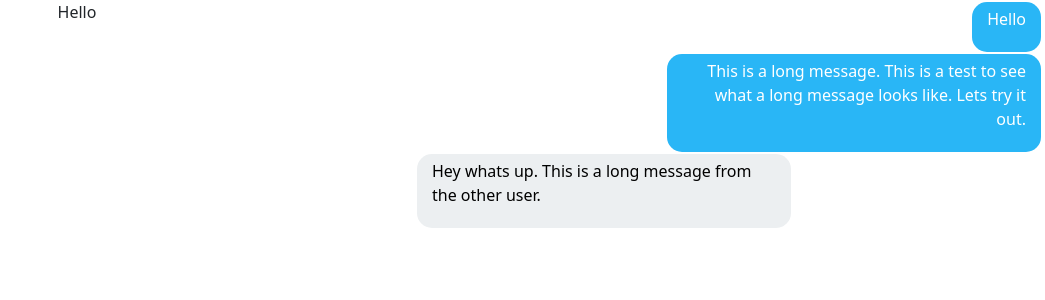
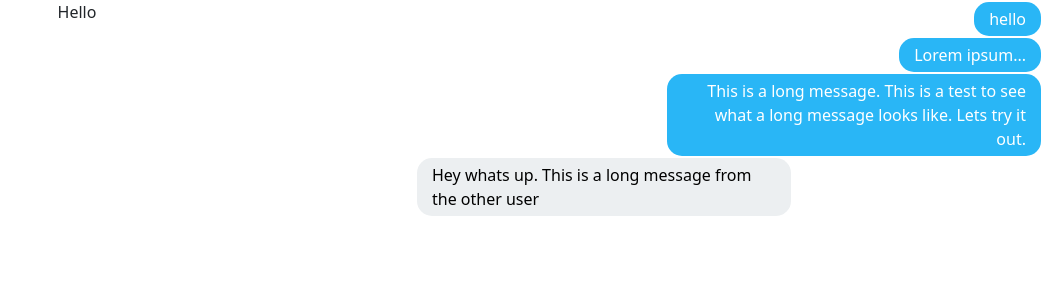
Before and after one commit to DevanTurtle7/full-stack-chat, a React (Create React App) app: page / in a window 1280 px wide. Shown: the top 300 px of the page, without its empty margins (235-1280 px from the left). Built offline with nearby package versions, Linux system fonts and the light colour scheme.

Commit message:
added dynamic rendering

```diff
--- a/src/Chat.js
+++ b/src/Chat.js
@@ -3,13 +3,34 @@ import { Col } from 'reactstrap';
 import Bubble from './Bubble';
 
 class Chat extends Component {
+    constructor(props) {
+        super(props)
+
+        // Temp stuff for testing
+        this.messages = [
+            {sender: 1, message: "hello"},
+            {sender: 1, message: "Lorem ipsum..."},
+            {sender: 1, message: "This is a long message. This is a test to see what a long message looks like. Lets try it out."},
+            {sender: 2, message: "Hey whats up. This is a long message from the other user"}
+        ]
+
+        this.userId = 1;
+    }
+
     render() {
+        var messages = []
+
+        for (var i in this.messages) {
+            let message = this.messages[i]
+
+            messages.push(<Bubble
+                sent={message.sender === this.userId}
+                text={message.message}
+            />)
+        }
+
         return (
-            <Col className="mx-1">
-                <Bubble sent={true} text={"Hello"}/>
-                <Bubble sent={true} text={"This is a long message. This is a test to see what a long message looks like. Lets try it out."}/>
-                <Bubble sent={false} text={"Hey whats up. This is a long message from the other user."}/>
-            </Col>
+            <Col className="mx-1">{messages}</Col>
         )
     }
 }
--- a/src/index.css
+++ b/src/index.css
@@ -24,8 +24,6 @@ code {
   margin-top: 2px;
 }
 
-.chatBu
-
 .chatBubble p {
   margin-bottom: 0px;
 }
```
